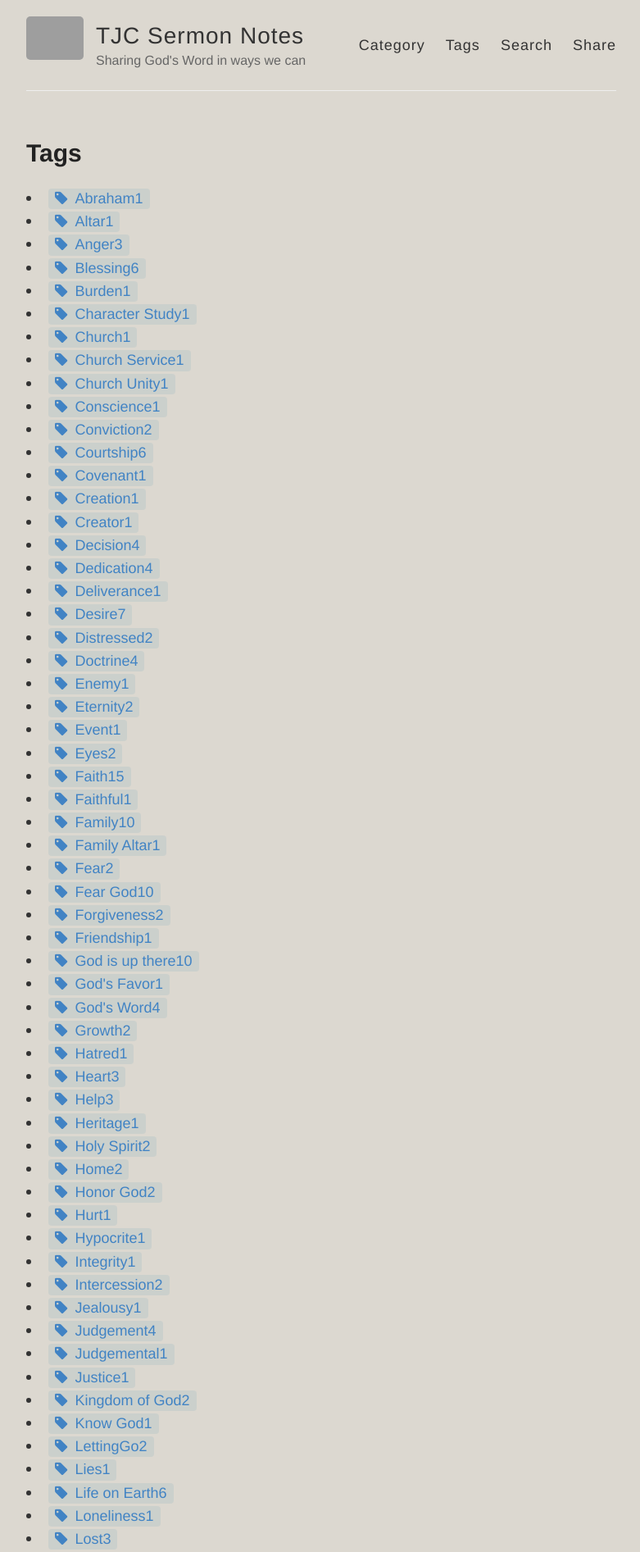
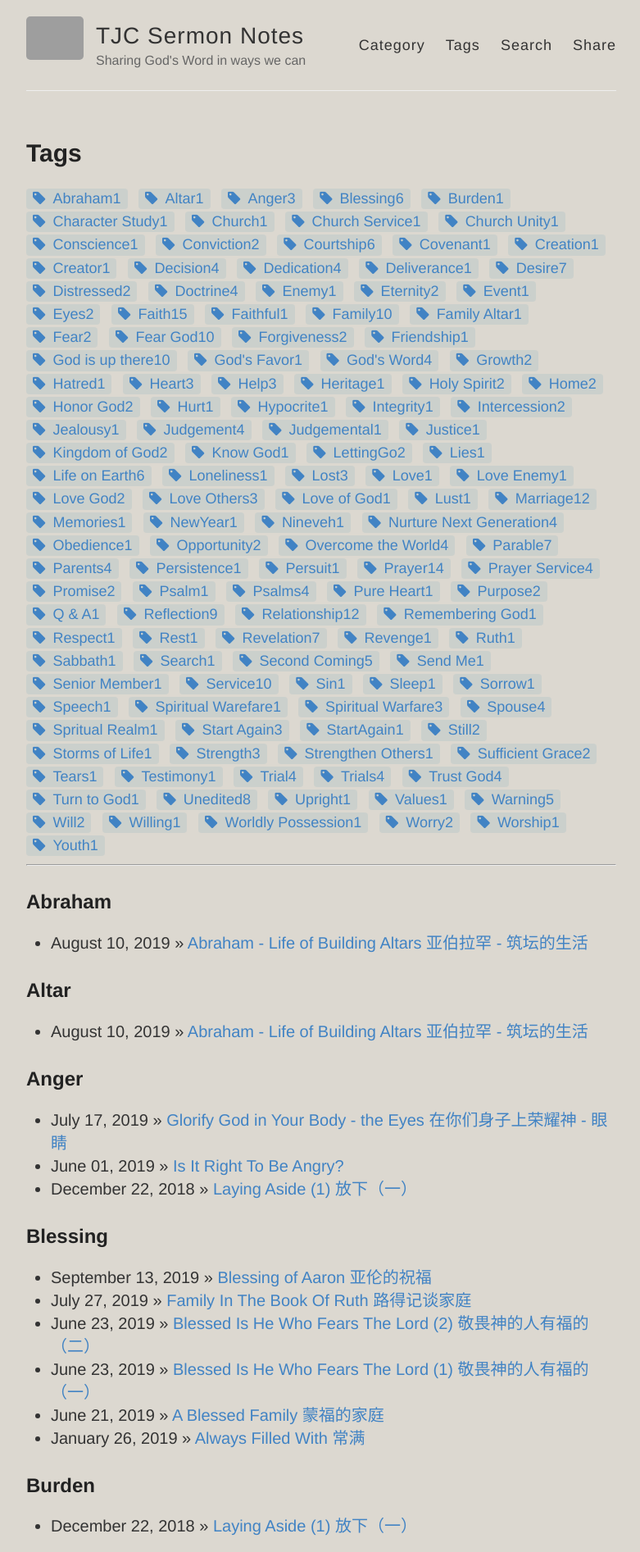
Before and after one commit to catchupTJC/catchuptjc.github.io, a Jekyll site: the page built from categories/tags.html, in a window 1280 px wide. Shown: the top 1893 px of the page at 82% size, without its empty margins (248-1029 px from the left). Built offline with Jekyll 4.4.1, drawn with Linux system fonts in a browser that asks for light colours; nearby versions of some CDN libraries; grey boxes are pictures that could not be loaded.

Commit message:
Update tags.html

```diff
--- a/categories/tags.html
+++ b/categories/tags.html
@@ -11,7 +11,7 @@
 <div class="tags-expo">
   <div class="tags-expo-list">
     {% for tag in tag_words %}
-    <li><a href="#{{ tag | cgi_escape }}" class="post-tag">{{ tag }}<span>{{ site.tags[tag] | size }}</span></a></li>
+    <a href="#{{ tag | cgi_escape }}" class="post-tag">{{ tag }}<span>{{ site.tags[tag] | size }}</span></a>
     {% endfor %}
   </div>
   <hr/>
```
